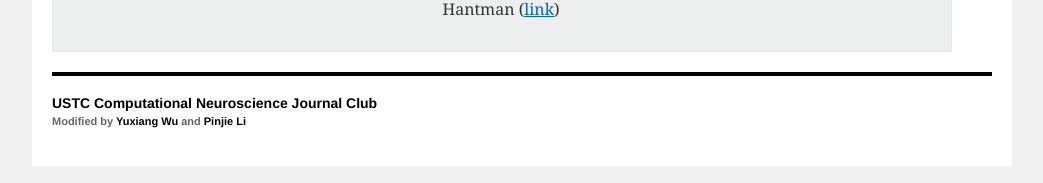
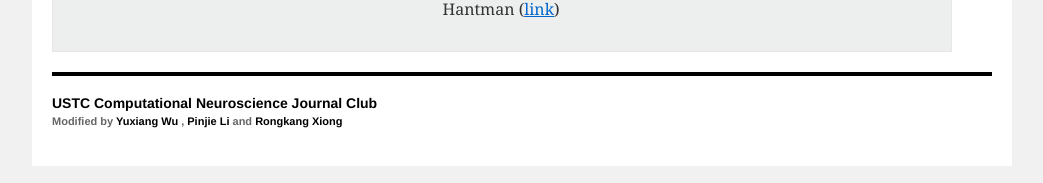
Before and after one commit to CNeuroUSTC/CNeuroUSTC.github.io, a Jekyll site: the page built from index.html, in a window 1280 px wide and 900 px high, scrolled down 8078 px. Shown: the part 714-897 px from the top of the window, without its empty margins (118-1161 px from the left). Built offline with Jekyll 4.4.1, drawn with Linux system fonts in a browser that asks for light colours.

```diff
--- a/_includes/footer.html
+++ b/_includes/footer.html
@@ -6,8 +6,10 @@
         <p style="font-size: 11px;">
           Modified by
           <a href="https://github.com/wuyxiquanquan"> Yuxiang Wu</a>
+          ,
+          <a href="https://github.com/Pripribiologist"> Pinjie Li</a>
           and
-          <a href="https://github.com/Pripribiologist"> Pinjie Li</a>
+          <a href="https://github.com/RongkangXiong"> Rongkang Xiong</a>
         </p>
 
     </div><!-- #site-info -->
```
